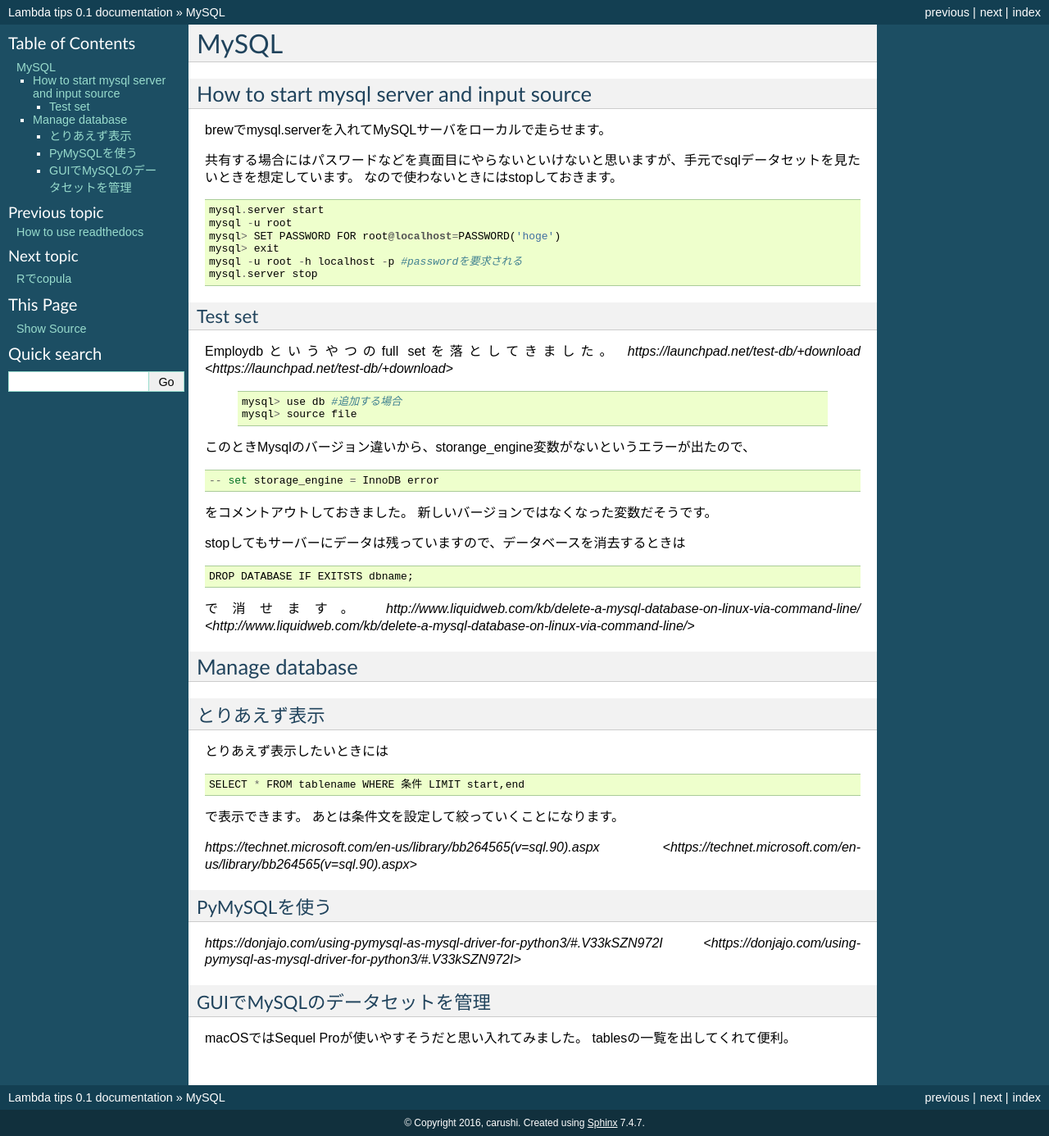
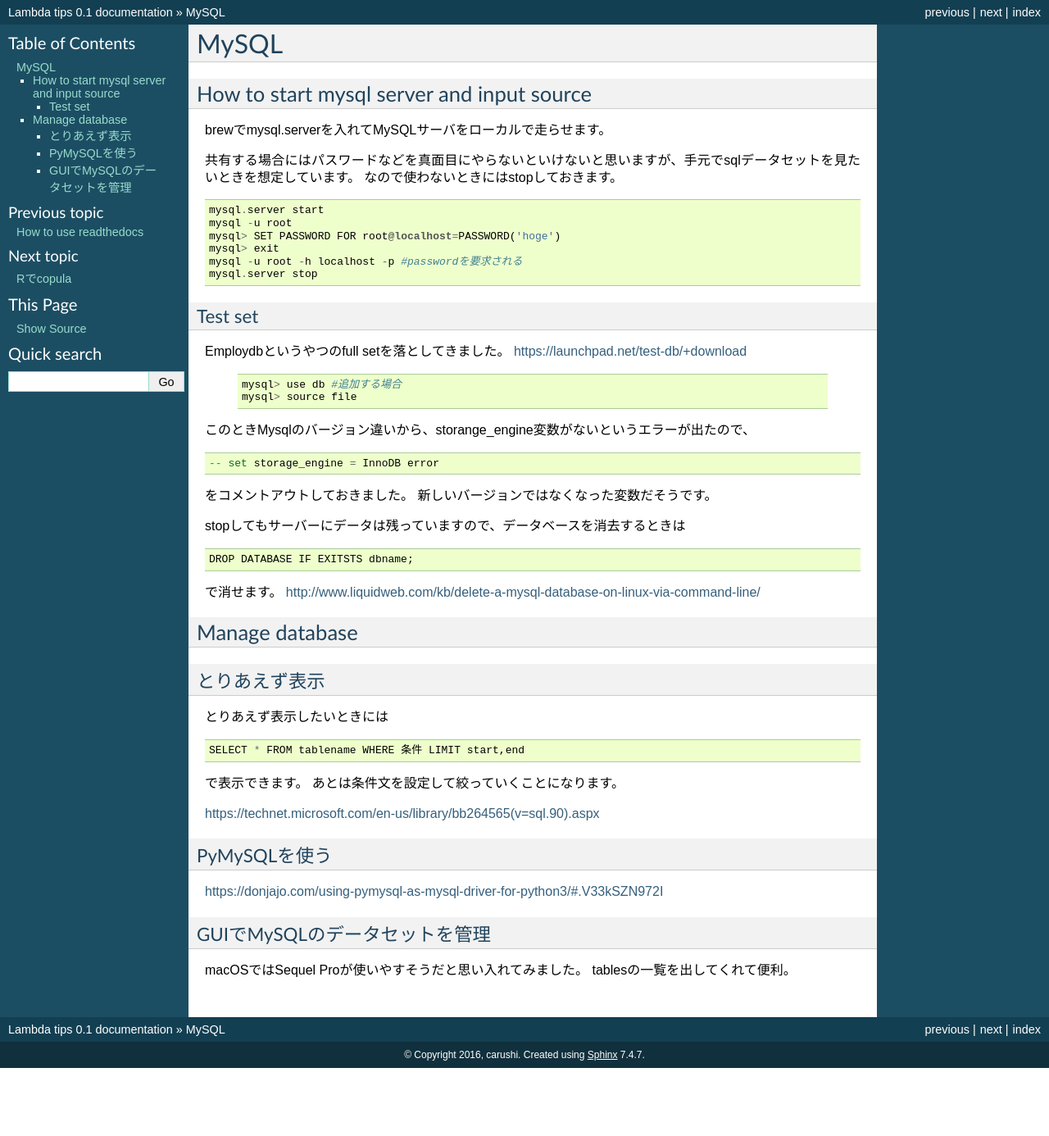
Before and after one commit to carushi/resource, a Sphinx documentation site: the page built from docs/MySQL.rst, in a window 1280 px wide. Shown: the whole page at 82% size. Built offline with Sphinx 7.4.7, drawn with Linux system fonts in a browser that asks for light colours; after the commit the page ends 1303 px from its top, so only the background shows below that.

Commit message:
fix link

```diff
--- a/docs/MySQL.rst
+++ b/docs/MySQL.rst
@@ -21,7 +21,7 @@
 ++++++++++
 
 Employdbというやつのfull setを落としてきました。
-`https://launchpad.net/test-db/+download <https://launchpad.net/test-db/+download>`
+`https://launchpad.net/test-db/+download <https://launchpad.net/test-db/+download>`_
 
  ::
 
@@ -40,7 +40,7 @@
 	DROP DATABASE IF EXITSTS dbname;
 
 で消せます。
-`http://www.liquidweb.com/kb/delete-a-mysql-database-on-linux-via-command-line/ <http://www.liquidweb.com/kb/delete-a-mysql-database-on-linux-via-command-line/>`
+`http://www.liquidweb.com/kb/delete-a-mysql-database-on-linux-via-command-line/ <http://www.liquidweb.com/kb/delete-a-mysql-database-on-linux-via-command-line/>`_
 
 
 Manage database
@@ -56,12 +56,12 @@
 で表示できます。
 あとは条件文を設定して絞っていくことになります。
 
-`https://technet.microsoft.com/en-us/library/bb264565(v=sql.90).aspx <https://technet.microsoft.com/en-us/library/bb264565(v=sql.90).aspx>`
+`https://technet.microsoft.com/en-us/library/bb264565(v=sql.90).aspx <https://technet.microsoft.com/en-us/library/bb264565(v=sql.90).aspx>`_
 
 PyMySQLを使う
 +++++++++++++
 
-`https://donjajo.com/using-pymysql-as-mysql-driver-for-python3/#.V33kSZN972I <https://donjajo.com/using-pymysql-as-mysql-driver-for-python3/#.V33kSZN972I>`
+`https://donjajo.com/using-pymysql-as-mysql-driver-for-python3/#.V33kSZN972I <https://donjajo.com/using-pymysql-as-mysql-driver-for-python3/#.V33kSZN972I>`_
 
 
 GUIでMySQLのデータセットを管理
--- a/docs/copula.rst
+++ b/docs/copula.rst
@@ -18,7 +18,9 @@
    :alt: alternate text
    :align: right
 
+
 copulaをダウンロード
 ++++++++++
+
 スライドで紹介されていたcopulaGOFが見つからなかったので、copulaをダウンロードしました。 ::
 	install.package("copula")
```
Also changed, not shown: 1 other file.
